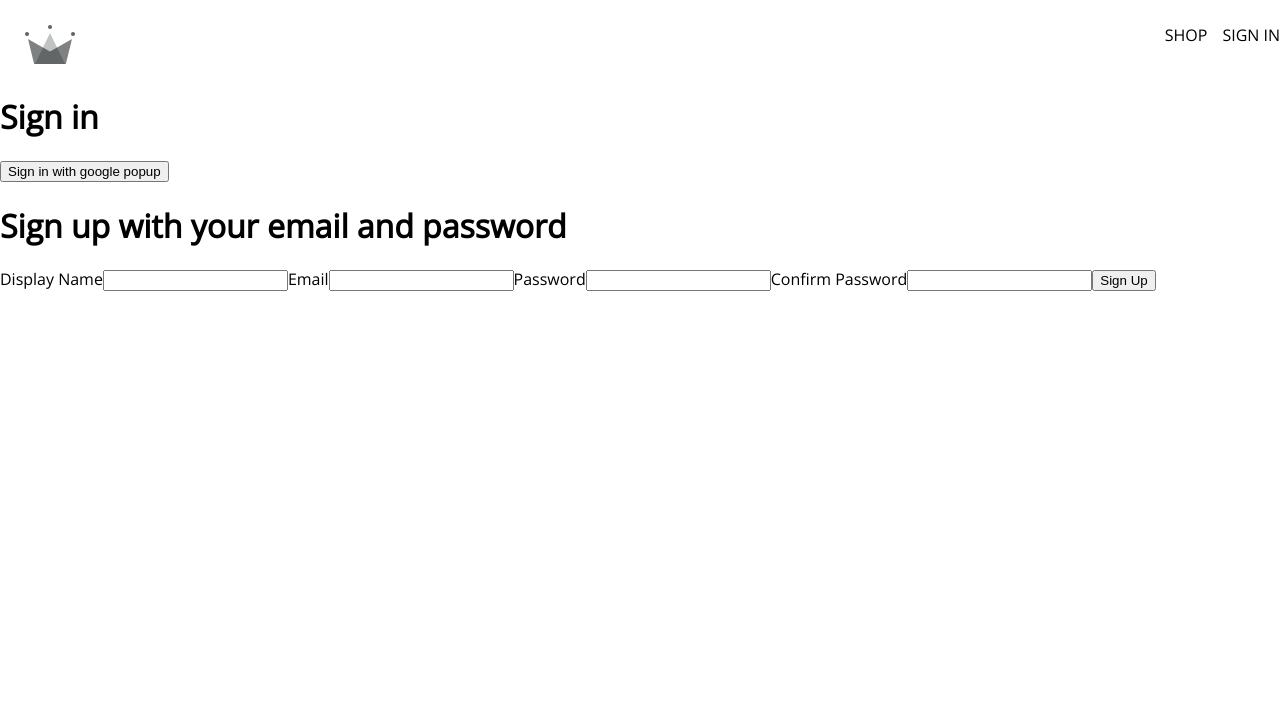
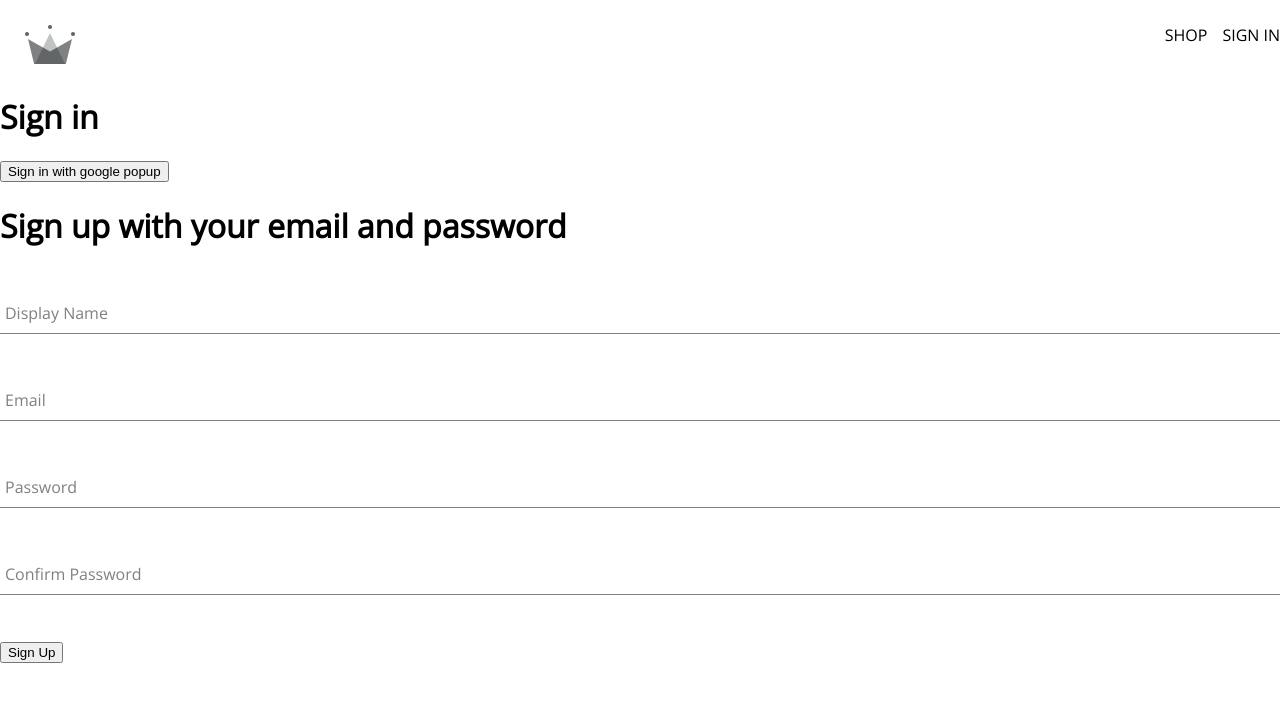
Before and after one commit to snakesford/crown-clothing, a React (Create React App) app: page /sign-in in a window 1280 px wide. Shown: the top 702 px of the page. Built offline with nearby package versions, Linux system fonts and the light colour scheme.

Commit message:
generalized form input

```diff
--- /dev/null
+++ b/src/components/form-input/form-input.component.jsx
@@ -0,0 +1,18 @@
+import './form-input.styles.scss'
+
+const FormInput = ({ label, ...otherProps }) => {
+	return (
+		<div className="group">
+			<input className="form-input" {...otherProps} />
+			{label && (
+				<label
+					className={`${otherProps.value.length ? 'shrink' : ''
+						} form-input-label`}>
+					{label}
+				</label>
+			)}
+		</div>
+	);
+};
+
+export default FormInput;
--- /dev/null
+++ b/src/components/form-input/form-input.styles.scss
@@ -0,0 +1,54 @@
+$sub-color: grey;
+$main-color: black;
+
+@mixin shrinkLabel {
+    top: -14px;
+    font-size: 12px;
+    color: $main-color;
+}
+
+.group {
+    position: relative;
+    margin: 45px 0;
+
+    .form-input {
+        background: none;
+        background-color: white;
+        color: $sub-color;
+        font-size: 18px;
+        padding: 10px 10px 10px 5px;
+        display: block;
+        width: 100%;
+        border: none;
+        border-radius: 0;
+        border-bottom: 1px solid $sub-color;
+        margin: 25px 0;
+
+        &:focus {
+            outline: none;
+        }
+
+        &:focus~.form-input-label {
+            @include shrinkLabel();
+        }
+    }
+
+    input[type='password'] {
+        letter-spacing: 0.3em;
+    }
+
+    .form-input-label {
+        color: $sub-color;
+        font-size: 16px;
+        font-weight: normal;
+        position: absolute;
+        pointer-events: none;
+        left: 5px;
+        top: 10px;
+        transition: 300ms ease all;
+
+        &.shrink {
+            @include shrinkLabel();
+        }
+    }
+}
--- a/src/components/sign-up-form/sign-up-form.component.jsx
+++ b/src/components/sign-up-form/sign-up-form.component.jsx
@@ -1,4 +1,5 @@
 import { useState } from 'react';
+import FormInput from '../form-input/form-input.component';
 
 import { createAuthUserWithEmailAndPassword, createUserDocumentFromAuth } from '../../utils/firebase/firebase.utils';
 
@@ -53,17 +54,13 @@
     <div>
       <h1>Sign up with your email and password</h1>
       <form onSubmit={handleSubmit}>
-        <label>Display Name</label>
-        <input type="text" required onChange={handleChange} name="displayName" value={displayName} />
+        <FormInput label="Display Name" type="text" required onChange={handleChange} name="displayName" value={displayName} />
 
-        <label>Email</label>
-        <input type="email" required onChange={handleChange} name="email" value={email} />
+        <FormInput label="Email" type="email" required onChange={handleChange} name="email" value={email} />
 
-        <label>Password</label>
-        <input type="password" required onChange={handleChange} name="password" value={password} />
+        <FormInput label="Password" type="password" required onChange={handleChange} name="password" value={password} />
 
-        <label>Confirm Password</label>
-        <input type="password" required onChange={handleChange} name="confirmPassword" value={confirmPassword} />
+        <FormInput label="Confirm Password" type="password" required onChange={handleChange} name="confirmPassword" value={confirmPassword} />
 
         <button type="submit">Sign Up</button>
       </form>
```
